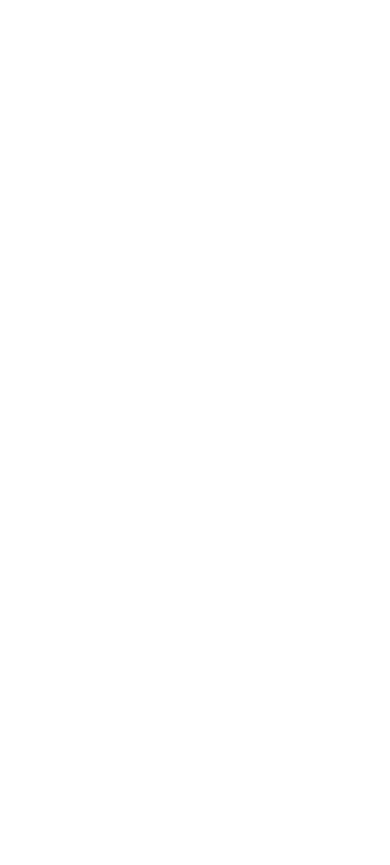
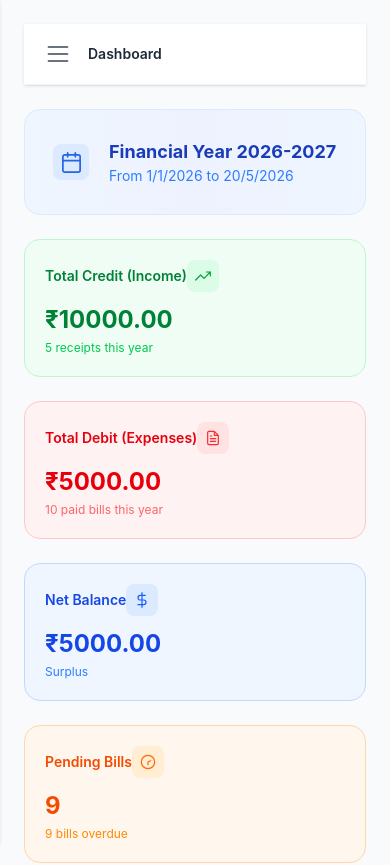
Before and after one commit to druv360-in/financialmngmt, a React (Vite) app: page / in a window 390 px wide. Before the commit this address had no page. Shown: the top 865 px of the page. Before the commit the page ends 844 px from the top, so only its background shows below. Built offline with nearby package versions, Linux system fonts and the light colour scheme.

Commit message:
Binoj pages (#20)
* Sidemenu.jsx responsive updated

* binoj updated components and pages

* updated app.jsx added binoj

---------

Co-authored-by: Myselfbinoj <binojrajr@gmail.com>

```diff
--- a/src/App.jsx
+++ b/src/App.jsx
@@ -1,28 +1,13 @@
 import { Routes, Route } from 'react-router-dom'
 import './App.css'
 
-// arathi
-import Addoreditbill from './components/arathi/Addoreditbill'
-import Receiptcard from './components/arathi/Receiptcard'
-import Receiptsmanagement from './components/arathi/Receiptsmanagement'
-
-// binoj
-import CurrentBalances from './components/binoj/CurrentBalances'
-import FinancialYearBanner from './components/binoj/FinancialYearBanner'
-import Sidemenu from './components/binoj/Sidemenu'
-import TotalDisplayCards from './components/binoj/TotalDisplayCards'
+import DashboardPage from "./pages/DashboardPage";
 
 
 function App() {
   return (
     <Routes>
-      <Route path="/Addoreditbill"      element={<Addoreditbill />} />
-      <Route path="/Receiptcard"        element={<Receiptcard />} />
-      <Route path="/Receiptsmanagement" element={<Receiptsmanagement />} />
-      <Route path="/CurrentBalances"    element={<CurrentBalances />} />
-      <Route path="/FinancialYearBanner" element={<FinancialYearBanner />} />
-      <Route path="/Sidemenu"            element={<Sidemenu />} />
-      <Route path="/TotalDisplayCards"        element={<TotalDisplayCards />} />
+      <Route path="/" element={<DashboardPage />} />
     </Routes>
   )
 }
```
